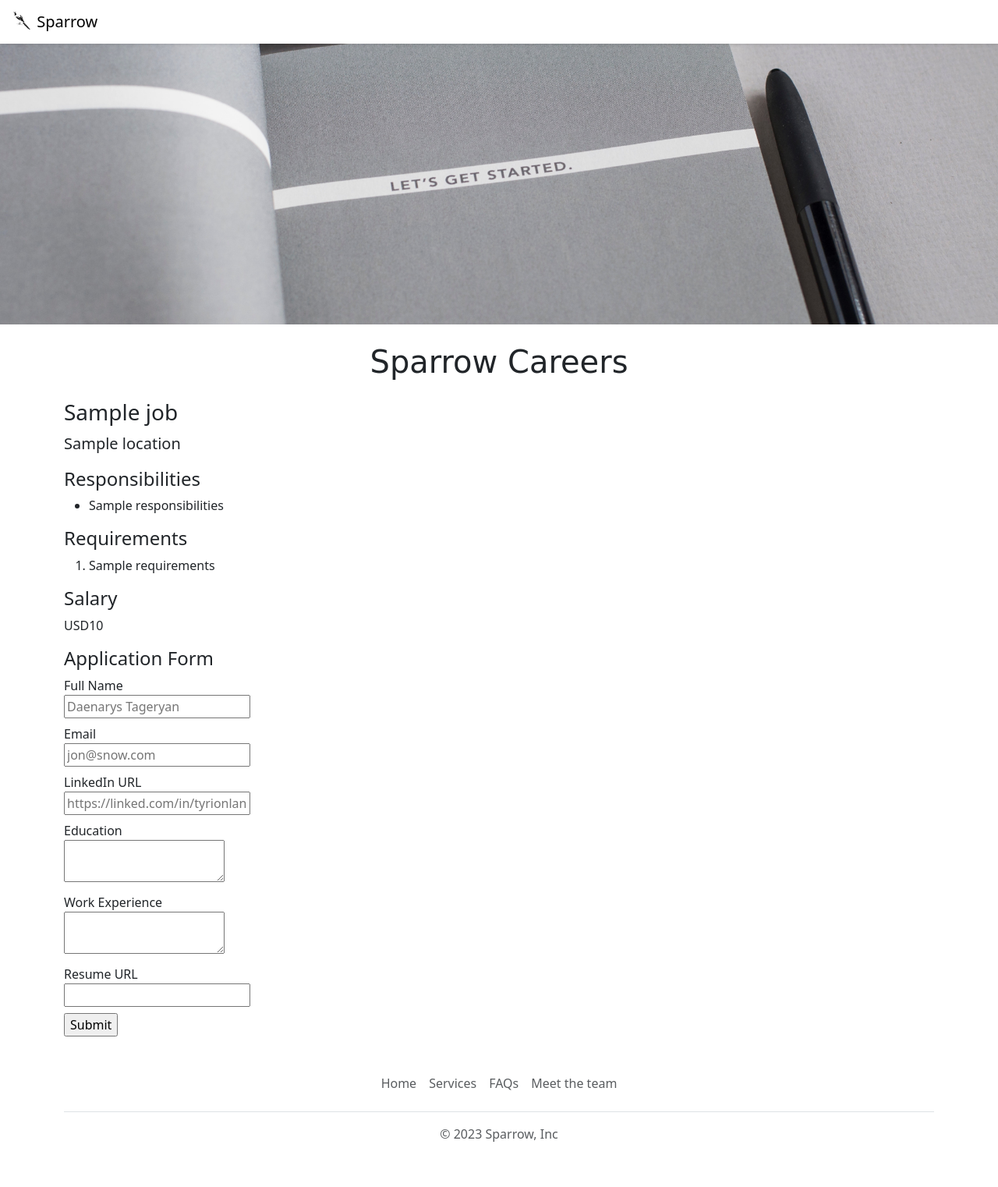
After one commit to juwonlo-tech/sparrow-careers, a Flask app: template templates/jobpage.html in a window 1280 px wide. The commit adds this page. Shown: the whole page at 78% size. Run offline with Flask 3, Linux system fonts and the light colour scheme; the template is opened without the code that fills it: most values are stand-ins (such as "Sample title", 1, 10 or a date in 2020).

Commit message:
additional templates

```diff
--- a/app.py
+++ b/app.py
@@ -1,6 +1,6 @@
-from flask import Flask, jsonify, render_template
+from flask import Flask, jsonify, render_template, request
 
-from database import load_jobs_from_db
+from database import load_jobs_from_db, load_job_from_db, add_application_to_db
 
 app = Flask(__name__)
 
@@ -16,6 +16,30 @@ def list_jobs():
   jobs = load_jobs_from_db()
   return jsonify(jobs)
 
+@app.route('/job/<id>')
+def show_job(id):
+  job = load_job_from_db(id)
+  if not job:
+    return "Not Found", 404
+
+  return render_template('jobpage.html',
+                         job=job)
+
+@app.route("/api/job/<id>")
+def show_job_json(id):
+  job = load_job_from_db(id)
+  return jsonify(job)
+
+@app.route("/job/<id>/apply", methods=['post'])
+def apply_to_job(id):
+  data = request.form
+  job = load_job_from_db(id)
+  add_application_to_db(id, data)
+  return render_template('application_submitted.html',
+                         application=data,
+                         job=job)
+
+
 
 if __name__ == '__main__':
   app.run(host='0.0.0.0', debug=True)
--- /dev/null
+++ b/templates/application_form.html
@@ -0,0 +1,34 @@
+<h4>Application Form</h4>
+<form action="/job/{{job['id']}}/apply" method="post">
+  <div class="mb-2">
+  <label>Full Name</label><br>
+  <input type="text" required name="full_name" placeholder="Daenarys Tageryan">
+  </div>
+
+  <div class="mb-2">
+  <label>Email</label><br>
+  <input type="email" required name="email" placeholder="jon@snow.com">
+  </div>
+
+  <div class="mb-2">
+  <label>LinkedIn URL</label><br>
+  <input type="url" name="linkedin_url" placeholder="https://linked.com/in/tyrionlannister">
+  </div>
+
+  <div class="mb-2">
+    <label>Education</label><br>
+    <textarea name="education"></textarea>
+  </div>
+
+  <div class="mb-2">
+    <label>Work Experience</label><br>
+    <textarea name="work_experience"></textarea>
+  </div>
+
+  <div class="mb-2">
+  <label>Resume URL</label><br>
+  <input type="url" name="resume_url">
+  </div>
+
+  <input type="submit">
+</form>
--- /dev/null
+++ b/templates/banner.html
@@ -0,0 +1,9 @@
+<style>
+  #banner {
+    height: 360px;
+    width: 100%;
+    object-fit:cover;
+    margin-bottom: 16px;
+  }
+</style>
+<img class="img-fluid" id="banner" src="https://careers-website--toluwasejuwonlo.repl.co/static/banner.jpg">
--- /dev/null
+++ b/templates/bootstrap.html
@@ -0,0 +1,17 @@
+<meta charset="utf-8">
+<meta name="viewport" content="width=device-width, initial-scale=1">
+<link href="https://cdn.jsdelivr.net/npm/bootstrap@5.3.2/dist/css/bootstrap.min.css" rel="stylesheet" integrity="sha384-T3c6CoIi6uLrA9TneNEoa7RxnatzjcDSCmG1MXxSR1GAsXEV/Dwwykc2MPK8M2HN" crossorigin="anonymous">
+
+<style>
+  h1 {
+    font-family: cursive;
+  }
+  h2 {
+    font-family: cursive;
+  }
+  #container{
+    max-width: 720px;
+    margin: 0 auto 0 auto;
+  }
+
+</style>
--- a/templates/footer.html
+++ b/templates/footer.html
@@ -6,6 +6,6 @@
       <li class="nav-item"><a href="https://www.sparrow.ca/faqs" class="nav-link px-2 text-body-secondary">FAQs</a></li>
       <li class="nav-item"><a href="https://www.sparrow.ca/about" class="nav-link px-2 text-body-secondary">Meet the team</a></li>
     </ul>
-    <p class="text-center text-body-secondary">&copy; 2023 Company, Inc</p>
+    <p class="text-center text-body-secondary">&copy; 2023 Sparrow, Inc</p>
   </footer>
 </div>
--- /dev/null
+++ b/templates/jobpage.html
@@ -0,0 +1,34 @@
+<!DOCTYPE html>
+<html>
+  <head>
+    <title>{{job.title}} - Sparrow Careers</title>
+    {% include 'bootstrap.html' %}
+  </head>
+  <body>
+    {% include 'nav.html' %}
+    {% include 'banner.html' %}
+    <div class="container">
+      <h1 class="text-center mt-2 mb-4">
+        Sparrow Careers
+      </h1>
+      <h3 class="mb-2">{{job.title}}</h3>
+      <p class="lead mt-0">{{job.location}}</p>
+      <h4>Responsibilities</h4>
+      <ul>
+        {% for line in job.responsibilities.split("\n") %}
+         <li>{{line}}</li>
+        {% endfor %}
+      </ul>
+      <h4>Requirements</h4>
+      <ol>
+        {% for line in job.requirements.split("\n") %}
+          <li>{{line}}</li>
+        {% endfor %}
+      </ol>
+      <h4>Salary</h4>
+      <p>{{job.currency}}{{job.salary}}</p>
+      {% include 'application_form.html' %}
+    </div>
+    {% include 'footer.html' %}
+  </body>
+</html>
```
Also changed, not shown: database.py (+20 -6 lines), templates/application_submitted.html (added, +38 -0 lines), templates/home.html (+6 -25 lines).
